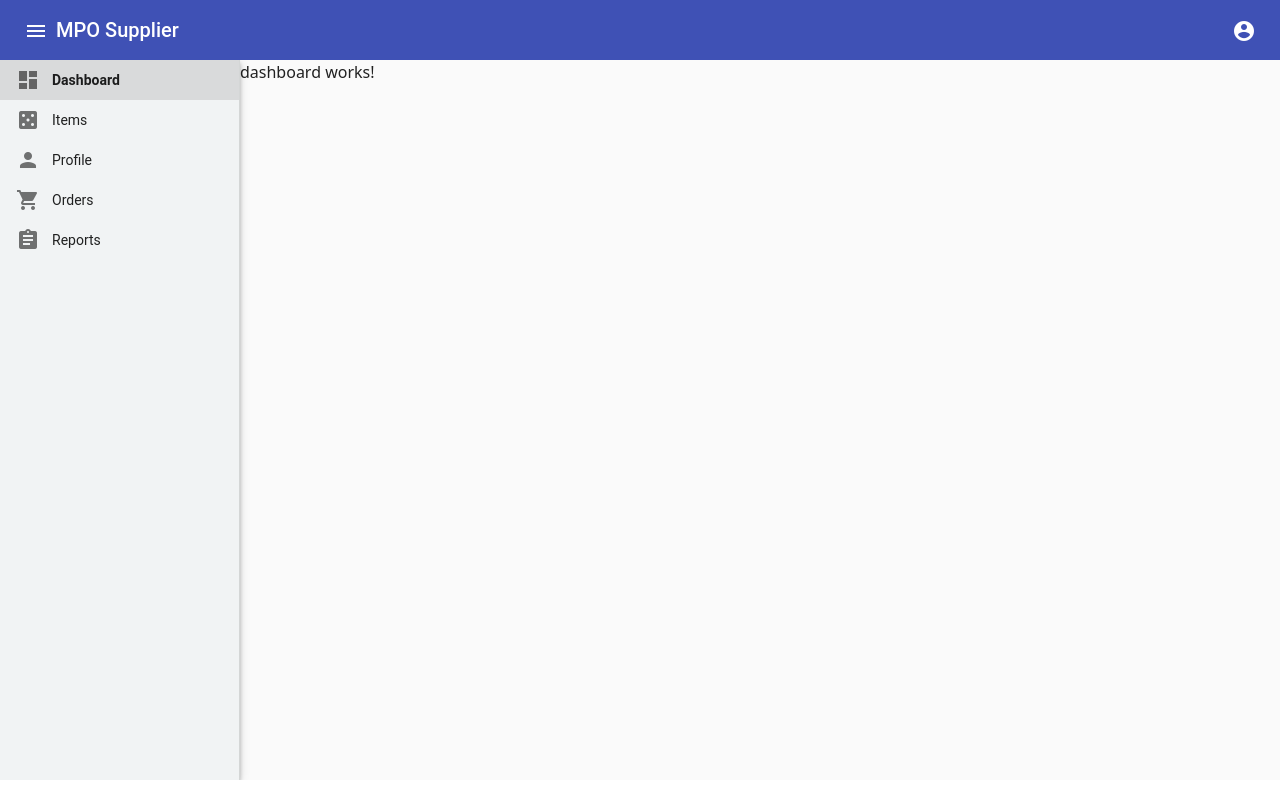
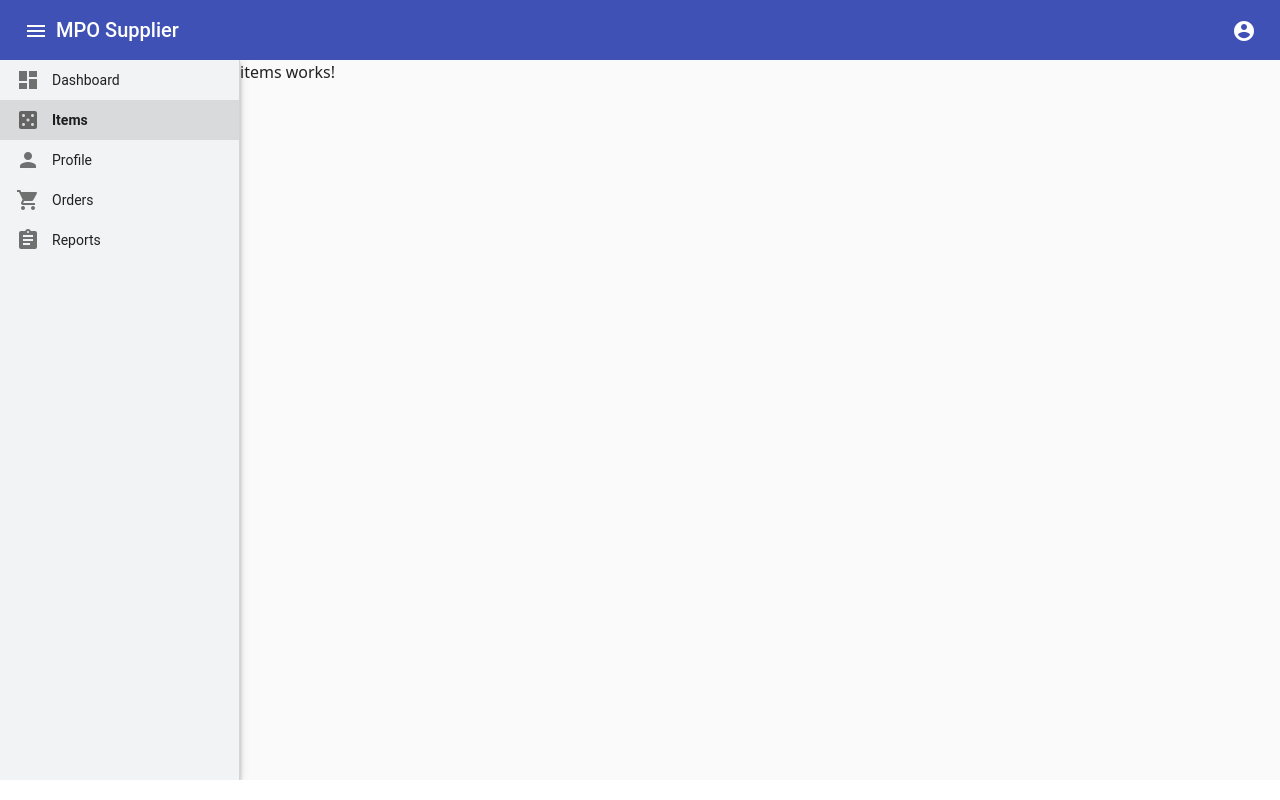
Before and after one commit to Devopsguyindia/MPOSupplier, an Angular app: page /item in a window 1280 px wide. Before the commit this address led to /dashboard. Built offline with nearby package versions, Linux system fonts and the light colour scheme.

Commit message:
add items module

```diff
--- /dev/null
+++ b/src/app/pages/items/items.component.html
@@ -0,0 +1 @@
+<p>items works!</p>
--- /dev/null
+++ b/src/app/pages/items/items.component.ts
@@ -0,0 +1,15 @@
+import { Component, OnInit } from '@angular/core';
+
+@Component({
+  selector: 'app-items',
+  templateUrl: './items.component.html',
+  styleUrls: ['./items.component.scss']
+})
+export class ItemsComponent implements OnInit {
+
+  constructor() { }
+
+  ngOnInit(): void {
+  }
+
+}
--- a/src/app/pages/pages-routing.module.ts
+++ b/src/app/pages/pages-routing.module.ts
@@ -9,6 +9,7 @@ const routes: Routes = [
     component: PagesComponent,
     children: [
       { path: 'dashboard', loadChildren: () => import('./dashboard/dashboard.module').then(m => m.DashboardModule) }, // Lazy load DashboardModule
+      { path: 'item', loadChildren: () => import('./items/items.module').then(m => m.ItemsModule) },
       { path: '', redirectTo: 'dashboard', pathMatch: 'full' }
     ]
   }
```
Also changed, not shown: src/app/pages/items/items-routing.module.ts (added, +14 -0 lines), src/app/pages/items/items.module.ts (added, +17 -0 lines), src/app/pages/items/items.component.scss (added).
